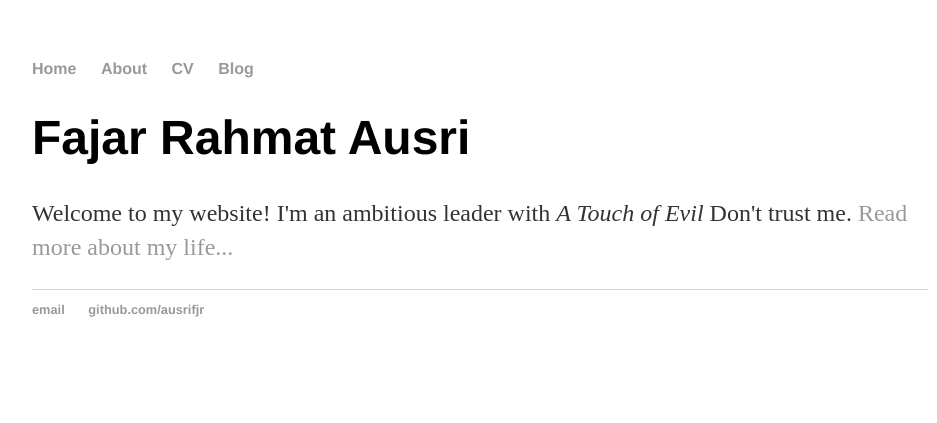
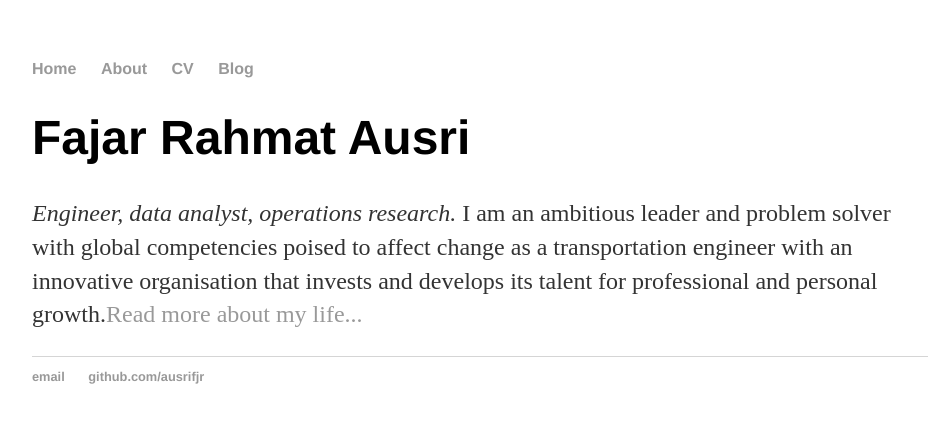
Before and after one commit to ausrifjr/ausrifjr.github.io, a Jekyll site: the page built from index.html, in a window 1280 px wide. Shown: the top 423 px of the page, without its empty margins (160-1097 px from the left). Built offline with Jekyll 4.4.1, drawn with Linux system fonts in a browser that asks for light colours.

Commit message:
Update index.html

```diff
--- a/index.html
+++ b/index.html
@@ -4,5 +4,5 @@
 ---
 <div class="blurb">
 	<h1>Fajar Rahmat Ausri</h1>
-	<p>Welcome to my website! I'm an ambitious leader with <em>A Touch of Evil</em> Don't trust me. <a href="/about">Read more about my life...</a></p>
+	<p><em>Engineer, data analyst, operations research. </em> I am an ambitious leader and problem solver with global competencies poised to affect change as a transportation engineer with an innovative organisation that invests and develops its talent for professional and personal growth.<a href="/about">Read more about my life...</a></p>
 </div><!-- /.blurb -->
```
